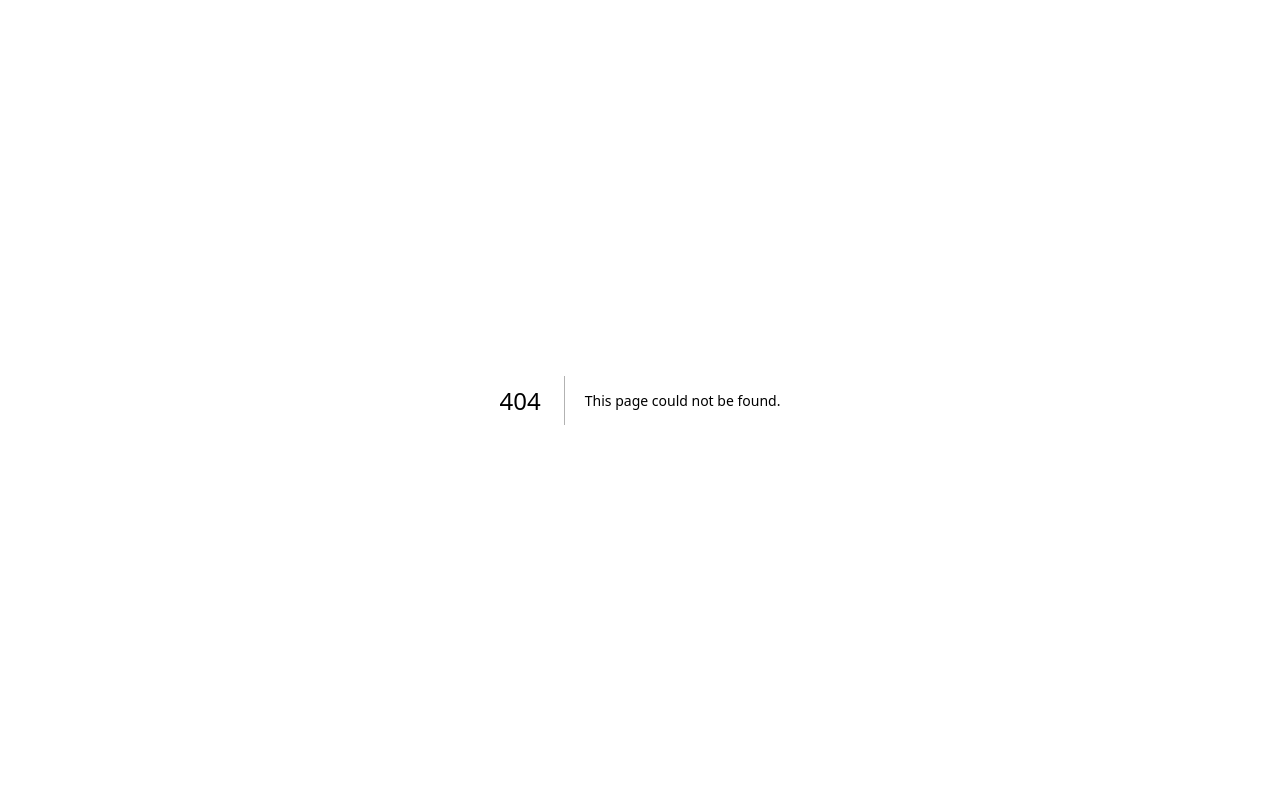
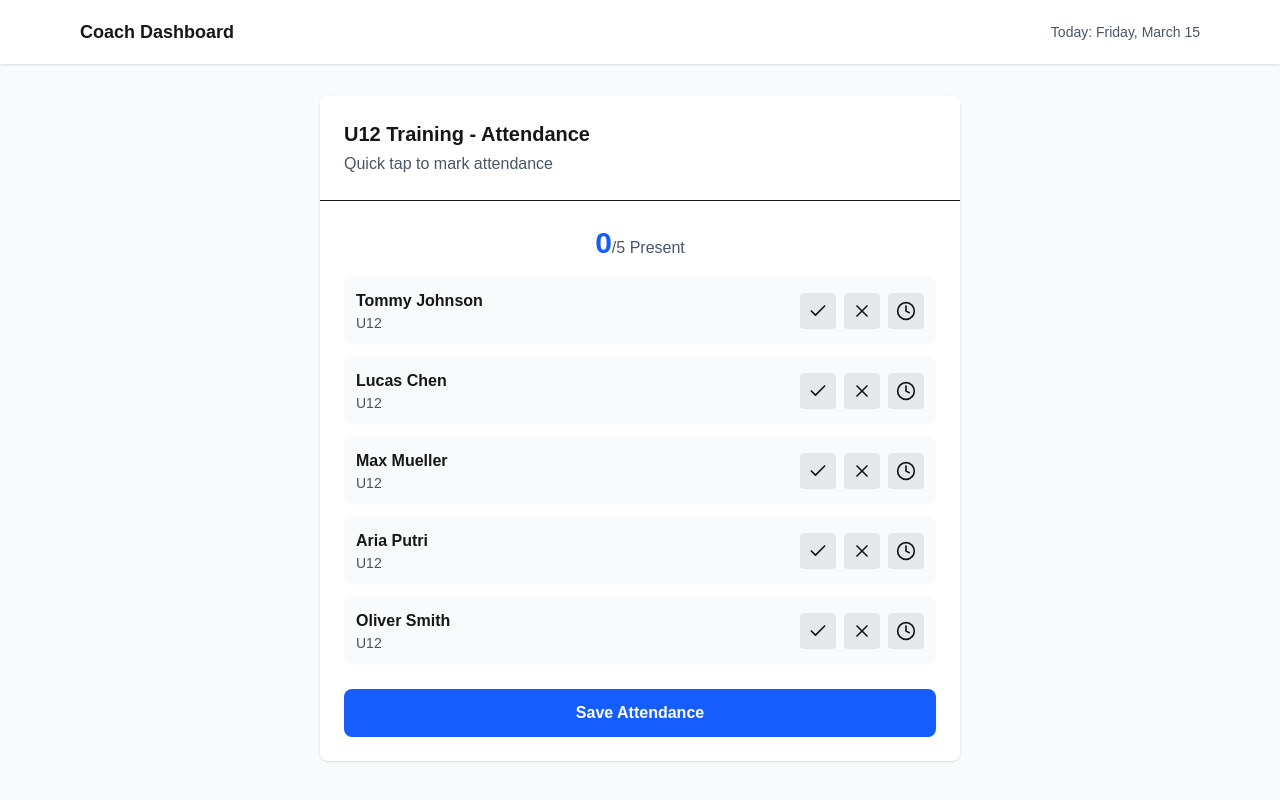
Before and after one commit to miter91/football-academy-hub, a Next.js app: page /coach in a window 1280 px wide. Before the commit this address had no page. Built offline with nearby package versions, Linux system fonts and the light colour scheme.

Commit message:
Add coach attendance tracking tool

```diff
--- /dev/null
+++ b/app/coach/page.tsx
@@ -0,0 +1,96 @@
+'use client'
+
+import { useState } from 'react'
+import { Check, X, Clock } from 'lucide-react'
+
+export default function CoachPage() {
+  const [attendance, setAttendance] = useState<Record<string, string>>({})
+
+  const players = [
+    { id: 1, name: 'Tommy Johnson', age: 'U12' },
+    { id: 2, name: 'Lucas Chen', age: 'U12' },
+    { id: 3, name: 'Max Mueller', age: 'U12' },
+    { id: 4, name: 'Aria Putri', age: 'U12' },
+    { id: 5, name: 'Oliver Smith', age: 'U12' },
+  ]
+
+  const markAttendance = (playerId: number, status: string) => {
+    setAttendance({ ...attendance, [playerId]: status })
+  }
+
+  const presentCount = Object.values(attendance).filter(s => s === 'present').length
+
+  return (
+    <div className="min-h-screen bg-gray-50">
+      <div className="bg-white shadow-sm">
+        <div className="max-w-6xl mx-auto px-4 h-16 flex items-center justify-between">
+          <h1 className="font-bold text-lg">Coach Dashboard</h1>
+          <span className="text-sm text-gray-600">Today: Friday, March 15</span>
+        </div>
+      </div>
+
+      <div className="max-w-2xl mx-auto px-4 py-8">
+        <div className="bg-white rounded-lg shadow">
+          <div className="p-6 border-b">
+            <h2 className="text-xl font-semibold">U12 Training - Attendance</h2>
+            <p className="text-gray-600 mt-1">Quick tap to mark attendance</p>
+          </div>
+
+          <div className="p-6">
+            <div className="mb-4 text-center">
+              <span className="text-3xl font-bold text-blue-600">{presentCount}</span>
+              <span className="text-gray-600">/{players.length} Present</span>
+            </div>
+
+            <div className="space-y-3">
+              {players.map(player => (
+                <div key={player.id} className="flex items-center justify-between p-3 bg-gray-50 rounded-lg">
+                  <div>
+                    <p className="font-semibold">{player.name}</p>
+                    <p className="text-sm text-gray-600">{player.age}</p>
+                  </div>
+                  <div className="flex gap-2">
+                    <button
+                      onClick={() => markAttendance(player.id, 'present')}
+                      className={`p-2 rounded ${
+                        attendance[player.id] === 'present'
+                          ? 'bg-green-500 text-white'
+                          : 'bg-gray-200 hover:bg-gray-300'
+                      }`}
+                    >
+                      <Check size={20} />
+                    </button>
+                    <button
+                      onClick={() => markAttendance(player.id, 'absent')}
+                      className={`p-2 rounded ${
+                        attendance[player.id] === 'absent'
+                          ? 'bg-red-500 text-white'
+                          : 'bg-gray-200 hover:bg-gray-300'
+                      }`}
+                    >
+                      <X size={20} />
+                    </button>
+                    <button
+                      onClick={() => markAttendance(player.id, 'late')}
+                      className={`p-2 rounded ${
+                        attendance[player.id] === 'late'
+                          ? 'bg-yellow-500 text-white'
+                          : 'bg-gray-200 hover:bg-gray-300'
+                      }`}
+                    >
+                      <Clock size={20} />
+                    </button>
+                  </div>
+                </div>
+              ))}
+            </div>
+
+            <button className="w-full mt-6 bg-blue-600 text-white py-3 rounded-lg font-semibold hover:bg-blue-700">
+              Save Attendance
+            </button>
+          </div>
+        </div>
+      </div>
+    </div>
+  )
+}
```
